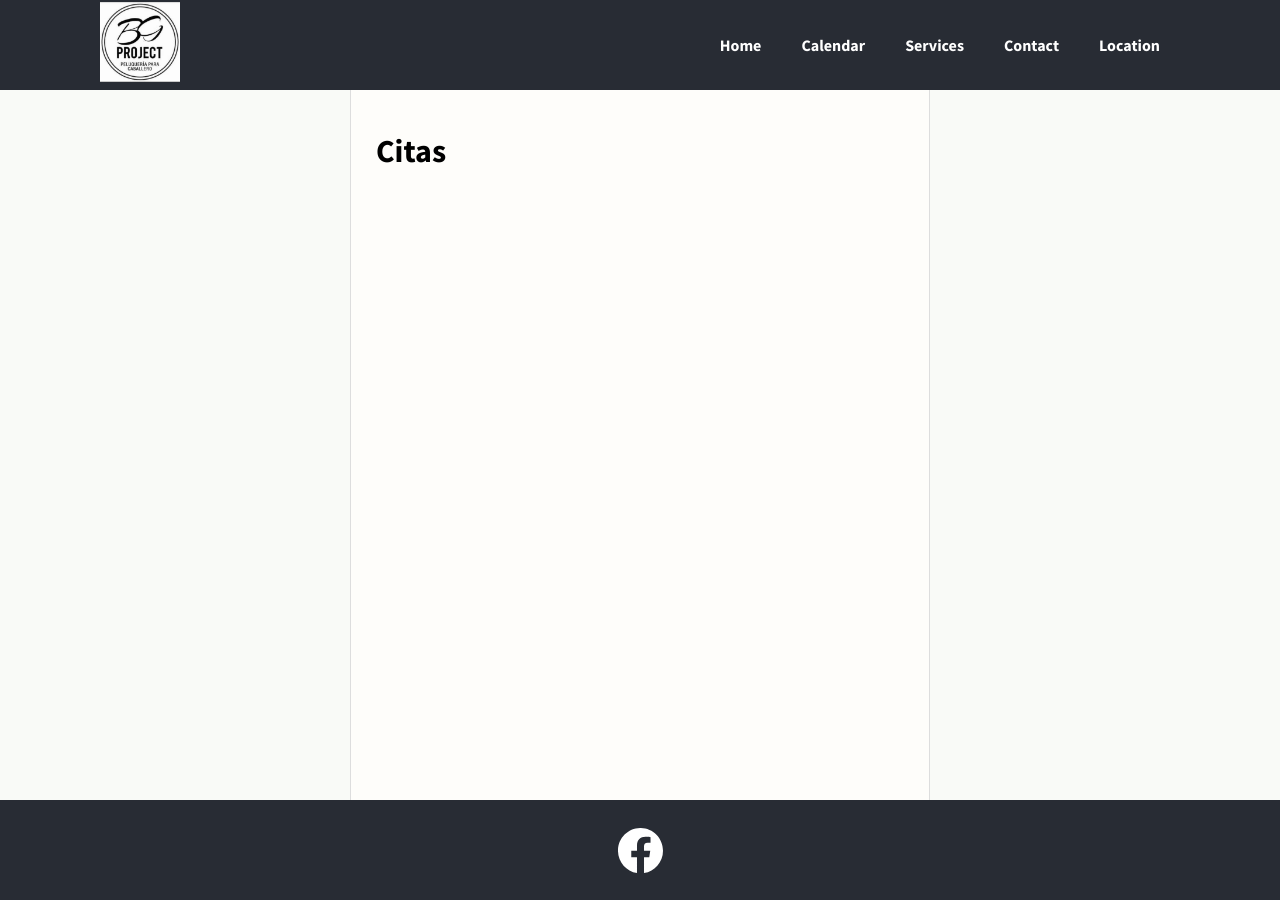
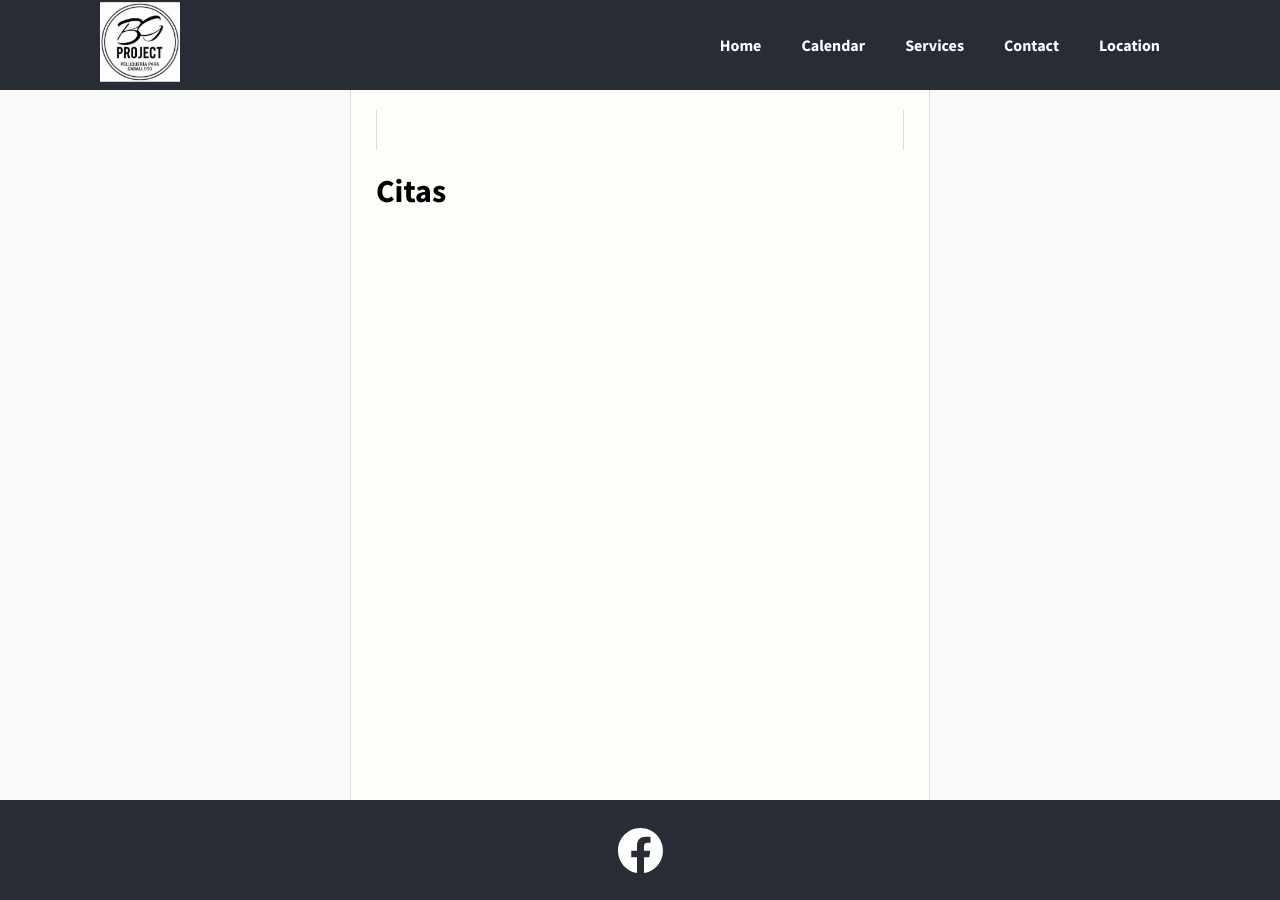
Before and after one commit to mariogarzac/BG-Project, a React (Create React App) app in the folder client/: page /calendar in a window 1280 px wide. Built offline with nearby package versions, Linux system fonts and the light colour scheme.

Commit message:
Added calendar rules

```diff
--- a/client/src/App.css
+++ b/client/src/App.css
@@ -218,3 +218,17 @@ ul.link__list li a:hover {
 	transition: 150ms;
 	background-color: #61dafb;
 }
+
+.calendar-container {
+    display : flex;
+    justify-content : center;
+}
+
+.calendar{
+    justify-content: center;
+	padding: 20px 25px;
+	background-color: #fefdfa;
+	border: 1px solid #ddd;
+	border-top-width: 0;
+	border-bottom-width: 0;
+}
```
